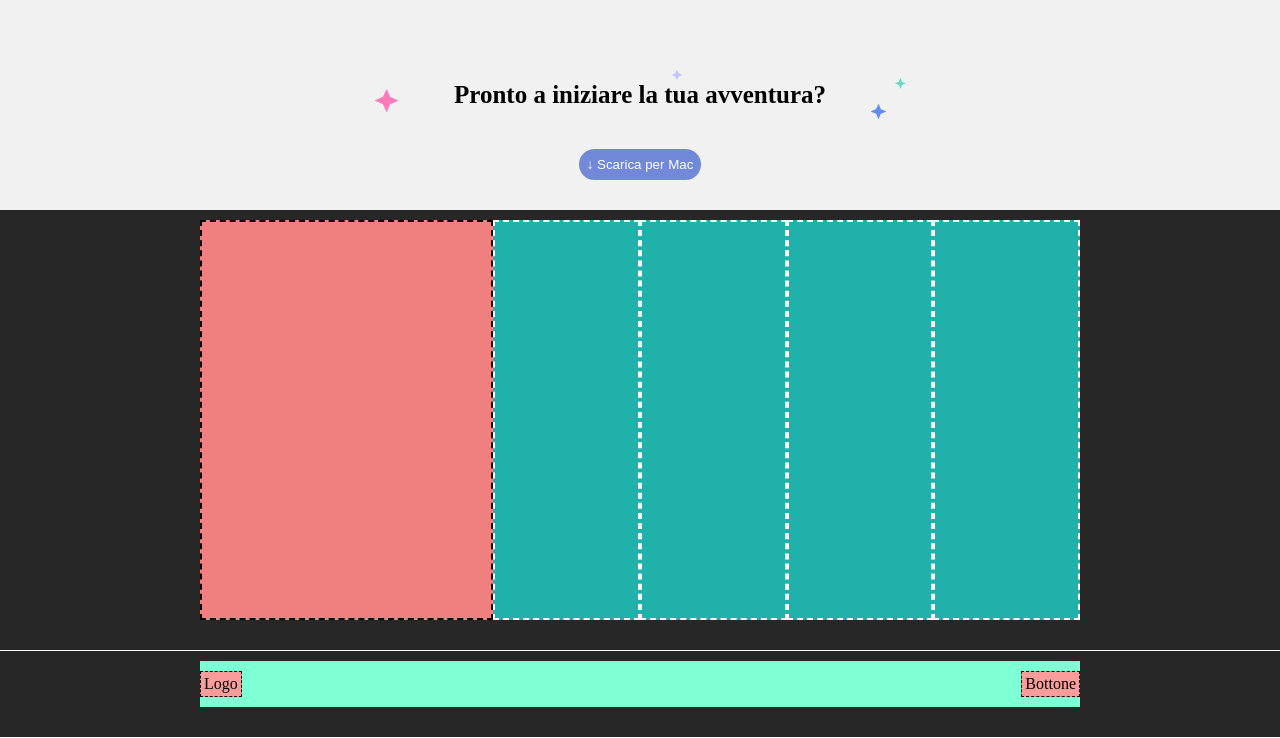
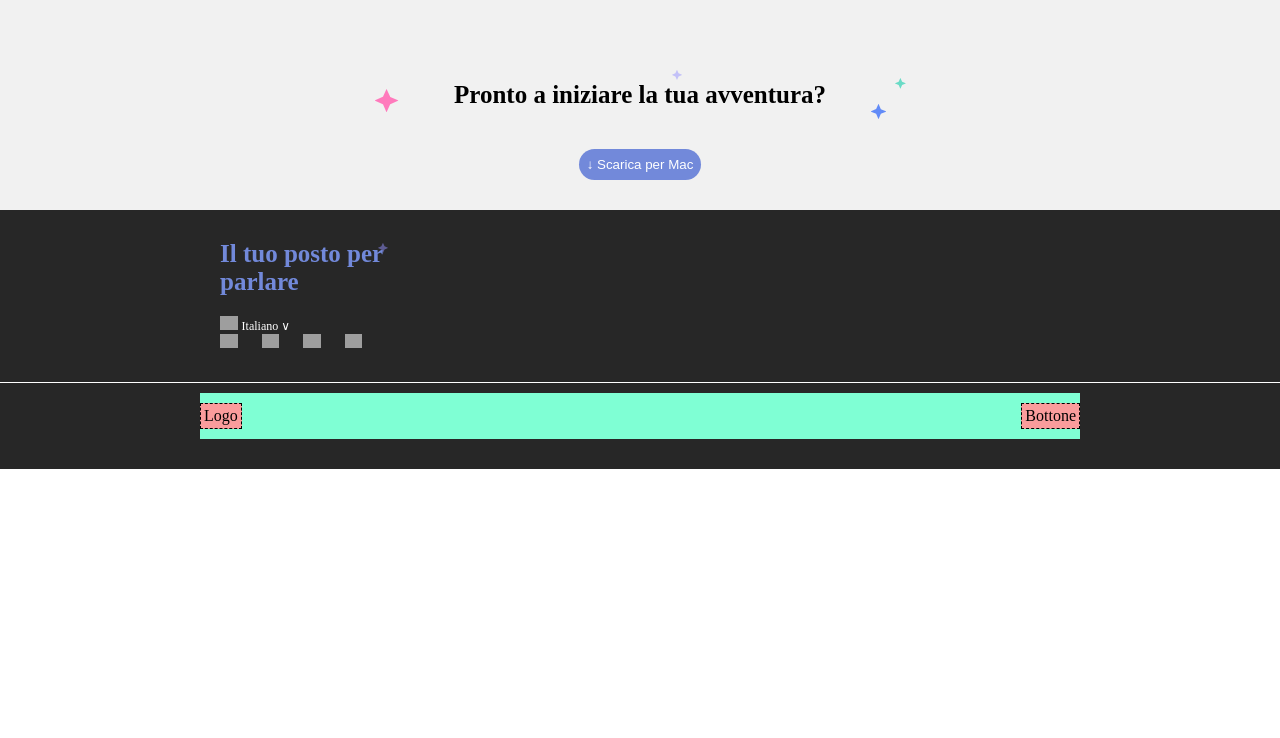
Before and after one commit to ceccobell/htmlcss-discord, a plain HTML site: page index.html in a window 1280 px wide. Shown: the part 2174-2912 px from the top of the page. After the commit the page ends 2644 px from the top, so only its background shows below. Drawn offline with Linux system fonts and the light colour scheme; grey boxes are pictures that could not be loaded.

Commit message:
[UPD] prime modifiche footer

```diff
--- a/css/style.css
+++ b/css/style.css
@@ -113,16 +113,27 @@ h3 {
 
 .col-xl {
     width: calc(100% / 3);
-    height: 400px;
-    background-color: #F08080;
-    border: 2px dashed black;
+}
+
+.col-xl h3 {
+    color: #7289DA;
+    font-size: 25px;
+    margin-bottom: 0px;
+}
+
+.col-xl img {
+    width: 6%;
+    height: auto;
+    margin-left: 20px;
+}
+
+.col-xl span {
+    font-size: 12px;
+    color: white;
 }
 
 .col-sm {
     width: calc((100% / 3) / 2);
-    height: 400px;
-    background-color: #20B2AA;
-    border: 2px dashed white;
 }
 
 .col-black {
--- a/index.html
+++ b/index.html
@@ -99,7 +99,16 @@
     <footer>
         <div class="container">
             <div class="row black">
-                <div class="col-xl"></div>
+                <div class="col-xl">
+                    <h3>Il tuo posto per <br> parlare</h3>
+                    <img src="https://upload.wikimedia.org/wikipedia/commons/thumb/c/ca/Bandiera_italiana_foto.svg/1200px-Bandiera_italiana_foto.svg.png" alt="bandiera italiana">
+                    <span>Italiano &or;</span>
+                    <br>
+                    <img src="https://www.crearelogo.it/wp-content/uploads/twitter-scuro1.png" alt="logo twitter">
+                    <img src="https://encrypted-tbn0.gstatic.com/images?q=tbn:ANd9GcS2_Mg06JXInJMPkmEWQfI8k4mH-oiHlBoTr-RRk5fK5A&s" alt="logo instagram">
+                    <img src="https://hd2.tudocdn.net/916153?w=1200&h=900" alt="logo facebook">
+                    <img src="https://encrypted-tbn0.gstatic.com/images?q=tbn:ANd9GcSdgsQOVG9P9FEBFSz0N8IEFb3QyhJvyTQjNg&s" alt="logo youtube">
+                </div>
                 <div class="col-sm"></div>
                 <div class="col-sm"></div>
                 <div class="col-sm"></div>
```
